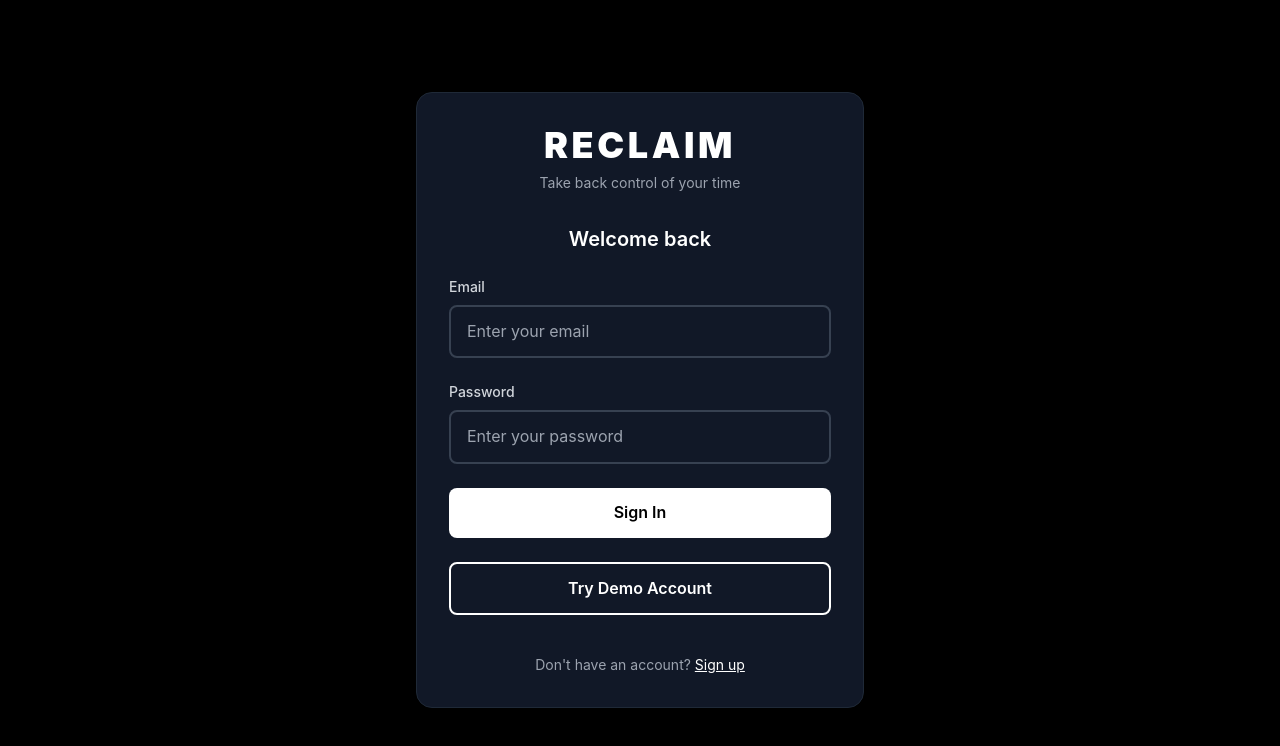
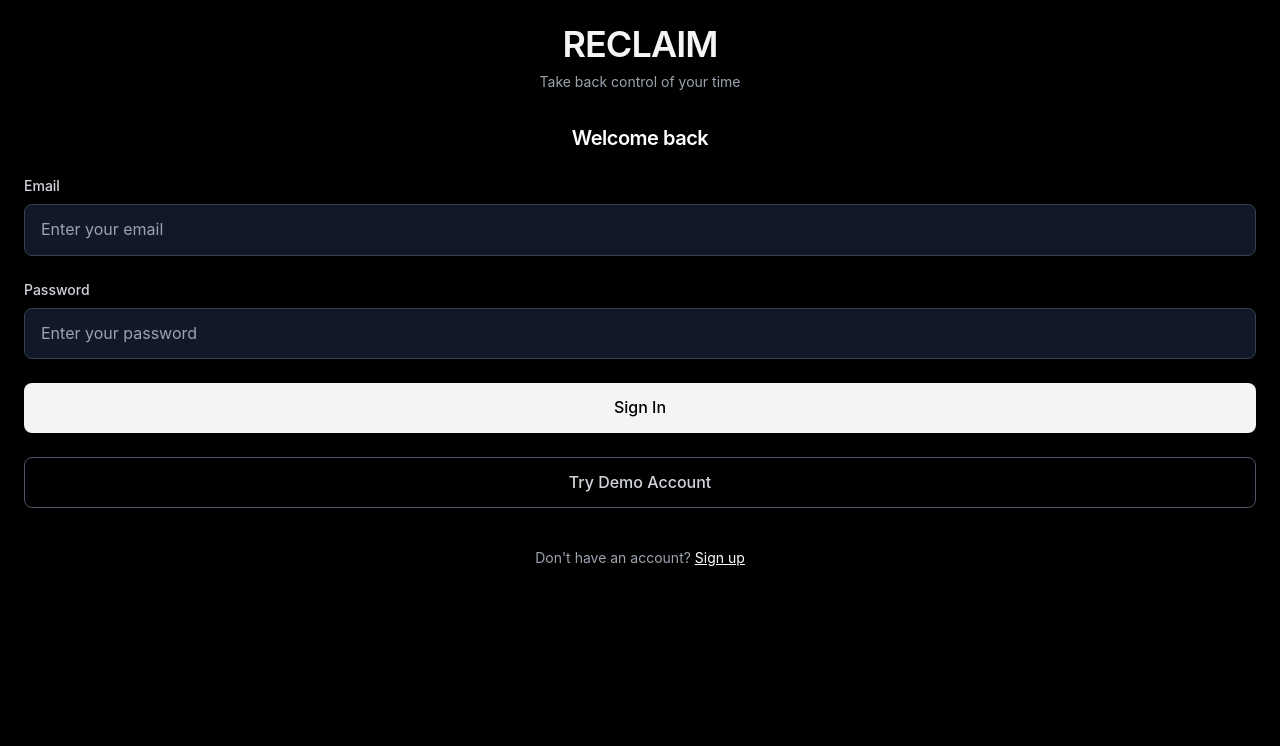
Before and after one commit to Shrysxs/wemakedevs, a Next.js app: page /login in a window 1280 px wide. Shown: the top 746 px of the page. Built offline with nearby package versions, Linux system fonts and the light colour scheme; no server answers.

Commit message:
text fixed

```diff
--- a/app/dashboard/page.tsx
+++ b/app/dashboard/page.tsx
@@ -330,7 +330,7 @@ export default function DashboardPage() {
                           href={s.link}
                           target={s.link.startsWith('http') ? '_blank' : undefined}
                           rel={s.link.startsWith('http') ? 'noopener noreferrer' : undefined}
-                          className="text-sm text-blue-400 hover:text-blue-300 underline transition-colors"
+                          className="text-sm text-gray-300 hover:text-white underline transition-colors"
                         >
                           Learn more
                         </a>
--- a/app/focus/page.tsx
+++ b/app/focus/page.tsx
@@ -160,7 +160,7 @@ export default function FocusPage() {
               {[20, 25, 45].map((m) => (
                 <button
                   key={m}
-                  className={`px-3 py-2 border rounded transition-colors ${selectedMinutes === m ? 'bg-indigo-600 text-white border-indigo-600' : 'hover:border-indigo-300'}`}
+                  className={`px-3 py-2 border rounded transition-colors ${selectedMinutes === m ? 'bg-gray-100 text-black border-gray-100' : 'hover:border-gray-300'}`}
                   onClick={() => setSelectedMinutes(m)}
                   disabled={loading}
                 >
@@ -173,7 +173,7 @@ export default function FocusPage() {
             </div>
             <button
               onClick={() => startSession(selectedMinutes)}
-              className="px-4 py-2 rounded bg-indigo-600 text-white disabled:opacity-50"
+              className="px-4 py-2 rounded bg-gray-100 text-black disabled:opacity-50"
               disabled={loading || !userId}
             >
               {loading ? 'Starting...' : 'Start Focus'}
@@ -206,7 +206,7 @@ export default function FocusPage() {
                     strokeWidth="3"
                     fill="none"
                     strokeLinecap="round"
-                    className="text-indigo-600 transition-all duration-1000 ease-linear"
+                    className="text-gray-300 transition-all duration-1000 ease-linear"
                     strokeDasharray={`${2 * Math.PI * 45}`}
                     strokeDashoffset={`${2 * Math.PI * 45 * (1 - (remainingSec / (selectedMinutes * 60)))}`}
                   />
@@ -230,7 +230,7 @@ export default function FocusPage() {
               {/* Progress bar */}
               <div className="w-full bg-gray-200 rounded-full h-2 mt-4">
                 <div
-                  className="bg-indigo-600 h-2 rounded-full transition-all duration-1000 ease-linear"
+                  className="bg-gray-300 h-2 rounded-full transition-all duration-1000 ease-linear"
                   style={{ width: `${((selectedMinutes * 60 - remainingSec) / (selectedMinutes * 60)) * 100}%` }}
                 ></div>
               </div>
--- a/app/globals.css
+++ b/app/globals.css
@@ -4,26 +4,16 @@
 
 :root {
   --background: #000000;
-  --foreground: #ffffff;
+  --foreground: #F5F5F5;
+  --placeholder: #9CA3AF;
 }
 
-* {
-  margin: 0;
-  padding: 0;
-  box-sizing: border-box;
-}
-
-html, body {
-  height: 100%;
+body {
   color: var(--foreground);
   background: var(--background);
-  font-family: 'Inter', -apple-system, BlinkMacSystemFont, 'Segoe UI', Roboto, sans-serif;
+  font-family: 'Inter', -apple-system, BlinkMacSystemFont, 'Segoe UI', 'Roboto', sans-serif;
+  font-weight: 400;
   line-height: 1.6;
-}
-
-#__next {
-  min-height: 100vh;
-  background: #000000;
 }
 
 @layer utilities {
@@ -33,65 +23,70 @@ html, body {
 }
 
 @layer components {
-  /* RECLAIM Brand Typography */
-  .reclaim-brand {
-    @apply text-white font-black text-4xl tracking-wider;
-    font-family: 'Inter', sans-serif;
-    letter-spacing: 0.1em;
+  /* Typography */
+  h1, h2, h3, h4, h5, h6 {
+    @apply font-semibold tracking-tight;
+    color: #F5F5F5;
   }
 
-  .reclaim-brand-small {
-    @apply text-white font-black text-2xl tracking-wider;
-    font-family: 'Inter', sans-serif;
-    letter-spacing: 0.1em;
+  h1 { @apply text-3xl md:text-4xl; }
+  h2 { @apply text-2xl md:text-3xl; }
+  h3 { @apply text-xl md:text-2xl; }
+
+  /* Input & Form Styling */
+  input, textarea, select {
+    @apply bg-gray-900 border border-gray-700 text-gray-100 rounded-lg px-4 py-3;
+    @apply focus:border-gray-500 focus:ring-0 focus:outline-none;
+    @apply transition-colors duration-200;
   }
 
-  /* Minimal Button Styles */
+  input::placeholder, textarea::placeholder {
+    color: #9CA3AF !important;
+  }
+
+  /* Button Variants - No Blue */
   .btn-primary {
-    @apply bg-white text-black px-6 py-3 rounded-lg font-semibold transition-all duration-200 hover:bg-gray-100;
+    @apply bg-gray-100 text-black px-6 py-3 rounded-lg font-medium;
+    @apply hover:bg-white transition-colors duration-200;
   }
 
   .btn-secondary {
-    @apply bg-transparent text-white border-2 border-white px-6 py-3 rounded-lg font-semibold transition-all duration-200 hover:bg-white hover:text-black;
+    @apply bg-transparent text-gray-300 border border-gray-600 px-6 py-3 rounded-lg font-medium;
+    @apply hover:bg-gray-800 hover:border-gray-500 transition-colors duration-200;
+  }
+
+  .btn-success {
+    @apply bg-green-600 text-white px-6 py-3 rounded-lg font-medium;
+    @apply hover:bg-green-700 transition-colors duration-200;
   }
 
   .btn-danger {
-    @apply bg-red-600 text-white px-6 py-3 rounded-lg font-semibold transition-all duration-200 hover:bg-red-700;
+    @apply bg-red-600 text-white px-6 py-3 rounded-lg font-medium;
+    @apply hover:bg-red-700 transition-colors duration-200;
   }
 
-  .btn-success {
-    @apply bg-green-600 text-white px-6 py-3 rounded-lg font-semibold transition-all duration-200 hover:bg-green-700;
+  /* Card Styles */
+  .card {
+    @apply bg-gray-900 border border-gray-800 rounded-xl p-6;
+    color: #F5F5F5;
   }
 
-  .btn-accent {
-    @apply bg-blue-600 text-white px-6 py-3 rounded-lg font-semibold transition-all duration-200 hover:bg-blue-700;
+  /* Override blue colors */
+  .bg-indigo-600 {
+    @apply bg-gray-100 text-black;
   }
 
-  /* Minimal Card Styles */
-  .card-minimal {
-    @apply bg-gray-900 border border-gray-800 rounded-xl p-6 text-white;
+  .text-indigo-600 {
+    @apply text-gray-300;
   }
 
-  .card-minimal-white {
-    @apply bg-white border border-gray-200 rounded-xl p-6 text-black;
+  /* Link Styling */
+  a {
+    @apply text-gray-300 hover:text-white transition-colors duration-200;
   }
 
-  /* Input Styles */
-  .input-minimal {
-    @apply bg-transparent border-2 border-gray-700 text-white px-4 py-3 rounded-lg focus:border-white focus:outline-none transition-colors duration-200;
-  }
-
-  .input-minimal::placeholder {
-    @apply text-gray-400;
-  }
-
-  /* Centered Container */
-  .container-centered {
-    @apply min-h-screen flex items-center justify-center bg-black;
-  }
-
-  /* Auth Form Styles */
-  .auth-form {
-    @apply bg-gray-900 border border-gray-800 rounded-2xl p-8 w-full max-w-md;
+  /* Remove focus rings */
+  *:focus {
+    @apply ring-0 outline-none;
   }
 }
--- a/app/insights/page.tsx
+++ b/app/insights/page.tsx
@@ -102,7 +102,7 @@ export default function InsightsPage() {
                       <div className="font-medium text-gray-900 mb-1">{alt.title}</div>
                       {alt.description && <div className="text-sm text-gray-700 mb-2">{alt.description}</div>}
                       {alt.url && (
-                        <div className="text-xs text-indigo-600 font-medium flex items-center">
+                        <div className="text-xs text-gray-300 font-medium flex items-center">
                           <span>Watch Now</span>
                           <svg className="w-3 h-3 ml-1" fill="none" stroke="currentColor" viewBox="0 0 24 24">
                             <path strokeLinecap="round" strokeLinejoin="round" strokeWidth={2} d="M10 6H6a2 2 0 00-2 2v10a2 2 0 002 2h10a2 2 0 002-2v-4M14 4h6m0 0v6m0-6L10 14" />
```
